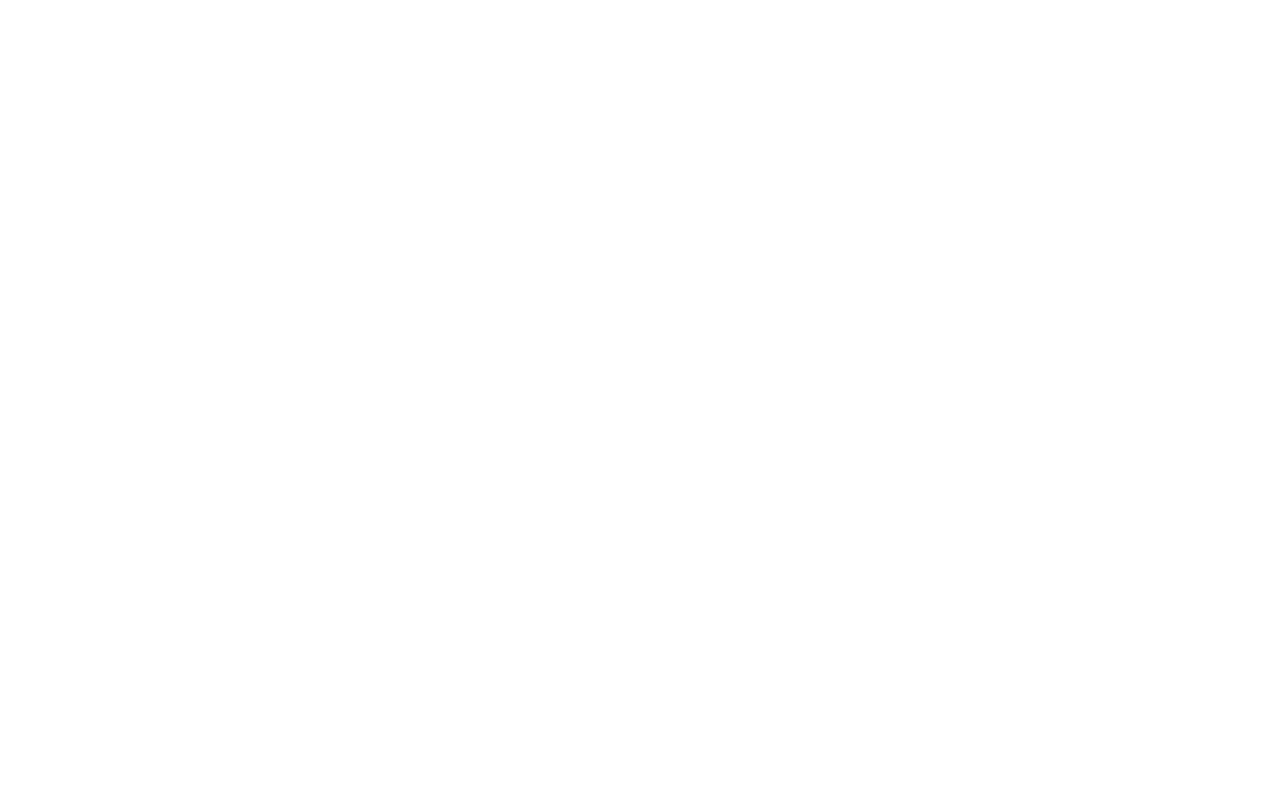
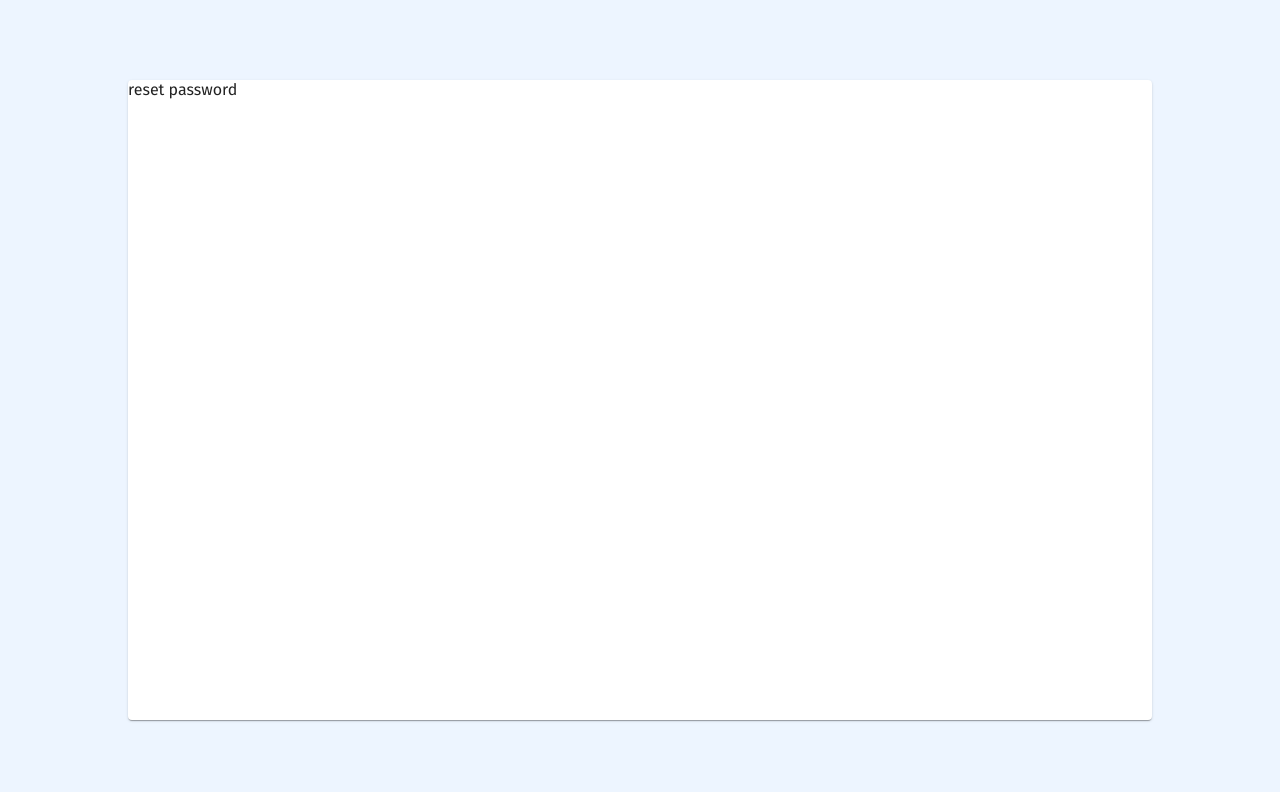
Before and after one commit to mutua-muvevi/940airfrontend, a React (Create React App) app: page /auth/resetpassword in a window 1280 px wide. Before the commit this address had no page. Built offline with nearby package versions, Linux system fonts and the light colour scheme.

Commit message:
started auth

```diff
--- a/src/App.js
+++ b/src/App.js
@@ -6,6 +6,11 @@
 import Contact from "./pages/landing/contact/contact";
 import Home from "./pages/landing/home/home";
 import { ThemeProvider } from "@mui/material/styles";
+import AuthLayout from "./layout/ui/auth/authui";
+import Register from "./pages/auth/register/register";
+import Login from "./pages/auth/login/login";
+import ForgotPassword from "./pages/auth/forgotpassword/forgotpassword";
+import ResetPassword from "./pages/auth/resetpassword/resetpassword";
 
 const App = () => {
 		return (
@@ -17,6 +22,13 @@
 							<Route path="/about" element={<About/>}/>
 							<Route path="/contact" element={<Contact/>}/>
 						</Route>
+
+						<Route path="/auth" element={<AuthLayout/>}>
+							<Route path="/auth/register" element={<Register/>}/>
+							<Route path="/auth/login" element={<Login/>}/>
+							<Route path="/auth/forgotpassword" element={<ForgotPassword/>}/>
+							<Route path="/auth/resetpassword" element={<ResetPassword/>}/>
+						</Route>
 					</Routes>
 				</ThemeProvider>
 			</Router>
--- a/src/components/landing/navbar/navbar.js
+++ b/src/components/landing/navbar/navbar.js
@@ -12,7 +12,7 @@
 } from "@mui/material";
 
 import React, { useState } from 'react';
-import { NavLink } from "react-router-dom";
+import { NavLink, Link } from "react-router-dom";
 import { navbarContent } from "./navbarcontent";
 
 import StyledSwipeAbleDrawer from "./swipeablesidedrawer"
@@ -105,8 +105,13 @@
 						</List>
 
 						<ButtonGroup variant="contained" sx={buttonGroupSX}>
-							<Button color="primary" startIcon={<LockIcon/>} >Login</Button>
-							<Button color="secondary" startIcon={<HowToRegIcon/>} >Signup</Button>
+							<Link to="/auth/login" style={{textDecoration: "none", color: "white"}}>
+								<Button color="primary" startIcon={<LockIcon/>} >Login</Button>
+							</Link>
+
+							<Link to="/auth/register" style={{textDecoration: "none", color: "white"}}>
+								<Button color="secondary" startIcon={<HowToRegIcon/>} >Signup</Button>
+							</Link>
 						</ButtonGroup>
 
 						<IconButton
--- /dev/null
+++ b/src/layout/cards/authcard.js
@@ -0,0 +1,23 @@
+import React from 'react';
+
+import { Card } from "@mui/material";
+import { styled } from "@mui/system"
+
+const StyledAuthCard = styled(Card)(({ theme }) => ({
+	position: "relative",
+	zIndex: 2,
+	top: "10vh",
+	left: "10vw",
+	width: "80vw",
+	minHeight: "80vh"
+}))
+
+const AuthCard = ({ children }) => {
+	return (
+		<StyledAuthCard>
+			{ children }
+		</StyledAuthCard>
+	)
+}
+
+export default AuthCard
--- /dev/null
+++ b/src/layout/ui/auth/authui.js
@@ -0,0 +1,19 @@
+import { Box } from "@mui/material";
+import { styled } from "@mui/system";
+import React from 'react';
+import { Outlet } from "react-router-dom";
+
+const StyledAuthLayout = styled(Box)(({ theme }) => ({
+	backgroundColor: theme.background.default,
+	minHeight: "99vh"
+}))
+
+const AuthLayout = () => {
+	return (
+		<StyledAuthLayout>
+			<Outlet/>
+		</StyledAuthLayout>
+	)
+}
+
+export default AuthLayout
--- /dev/null
+++ b/src/pages/auth/forgotpassword/forgotpassword.js
@@ -0,0 +1,16 @@
+import React from 'react'
+
+import AuthCard from "../../../layout/cards/authcard"
+import { Box } from "@mui/material"
+
+const ForgotPassword = () => {
+	return (
+		<Box>
+			<AuthCard>
+				forgot password
+			</AuthCard>
+		</Box>
+	)
+}
+
+export default ForgotPassword
--- /dev/null
+++ b/src/pages/auth/login/login.js
@@ -0,0 +1,16 @@
+import React from 'react'
+
+import AuthCard from "../../../layout/cards/authcard"
+import { Box } from "@mui/material"
+
+const Login = () => {
+	return (
+		<Box>
+			<AuthCard>
+				login
+			</AuthCard>
+		</Box>
+	)
+}
+
+export default Login
--- /dev/null
+++ b/src/pages/auth/register/register.js
@@ -0,0 +1,16 @@
+import React from 'react';
+
+import AuthCard from "../../../layout/cards/authcard"
+import { Box } from "@mui/material"
+
+const Register = () => {
+	return (
+		<Box>
+			<AuthCard>
+				register
+			</AuthCard>
+		</Box>
+	)
+}
+
+export default Register
--- /dev/null
+++ b/src/pages/auth/resetpassword/resetpassword.js
@@ -0,0 +1,16 @@
+import React from 'react';
+
+import AuthCard from "../../../layout/cards/authcard"
+import { Box } from "@mui/material"
+
+const ResetPassword = () => {
+	return (
+		<Box>
+			<AuthCard>
+				reset password
+			</AuthCard>
+		</Box>
+	)
+}
+
+export default ResetPassword
```
